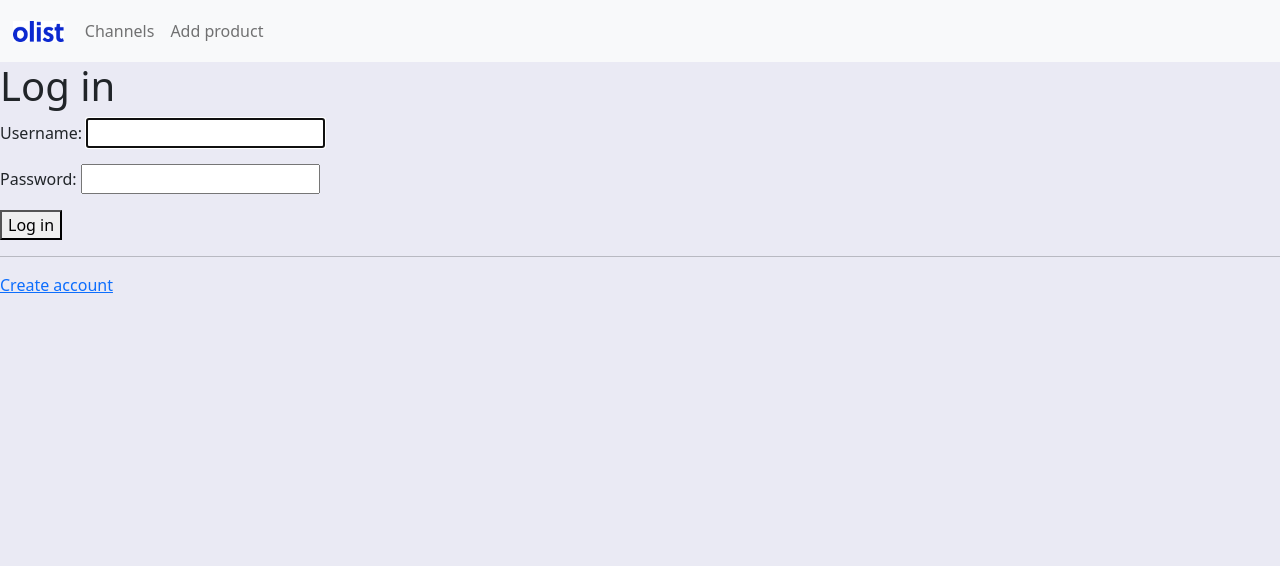
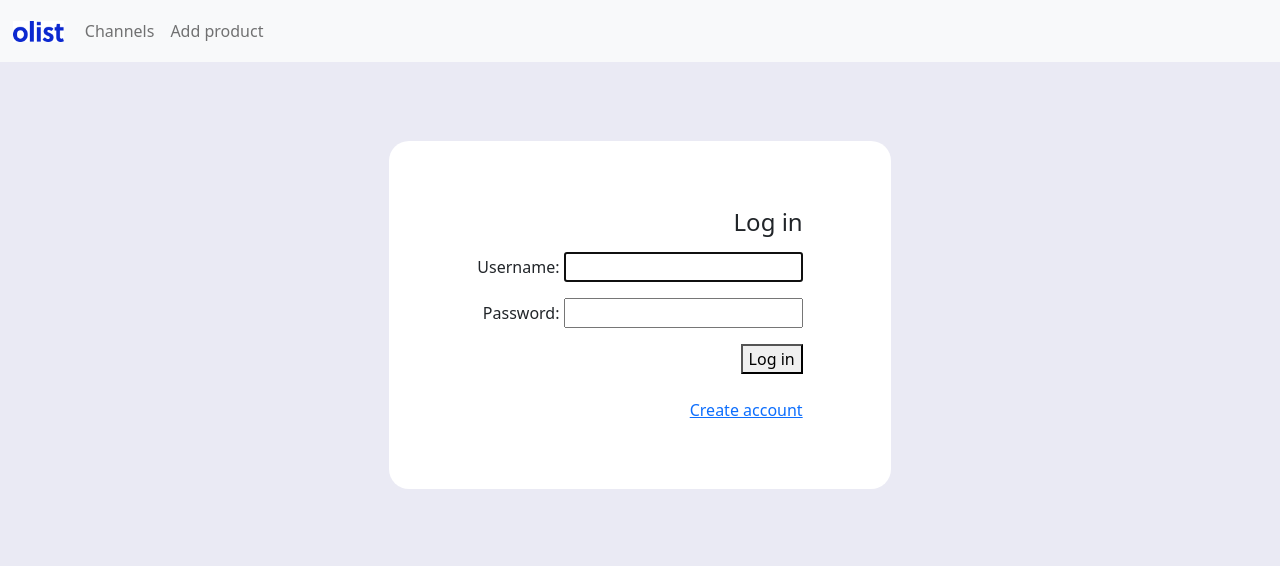
Before and after one commit to olist/TS-channel_django-temp, a Django app: page /login/ in a window 1280 px wide. Shown: the top 566 px of the page. Run offline with Django 3.2, Linux system fonts and the light colour scheme; parts of the project's set-up code (start-up, migrations or seed data) failed here and were passed over.

Commit message:
Changes in login template

```diff
--- a/base/templates/login.html
+++ b/base/templates/login.html
@@ -3,11 +3,11 @@
 {% block title %}Login in{% endblock %}
 
 {% block content %}
-    <h1 class="title">Log in</h1>
-
+<div class="container">
+    <div class="formcontainer">
         <form method="post" action=".">
             {% csrf_token %}
-
+            <h4 class="mb-3">Log in</h4>
             {{ form.as_p }}
 
             <div class="field">
@@ -15,9 +15,12 @@
                     <button class="button is-dark is-uppercase">Log in</button>
                 </div>
             </div>
+            <br>
+            <a href="{% url 'register'%}">Create account</a>
         </form>
         <hr>
 
-    <a href="{% url 'register'%}">Create account</a>
+    </div>
+</div>
 
 {% endblock %}
```
Lines whose indentation alone changed are shown as unchanged.
